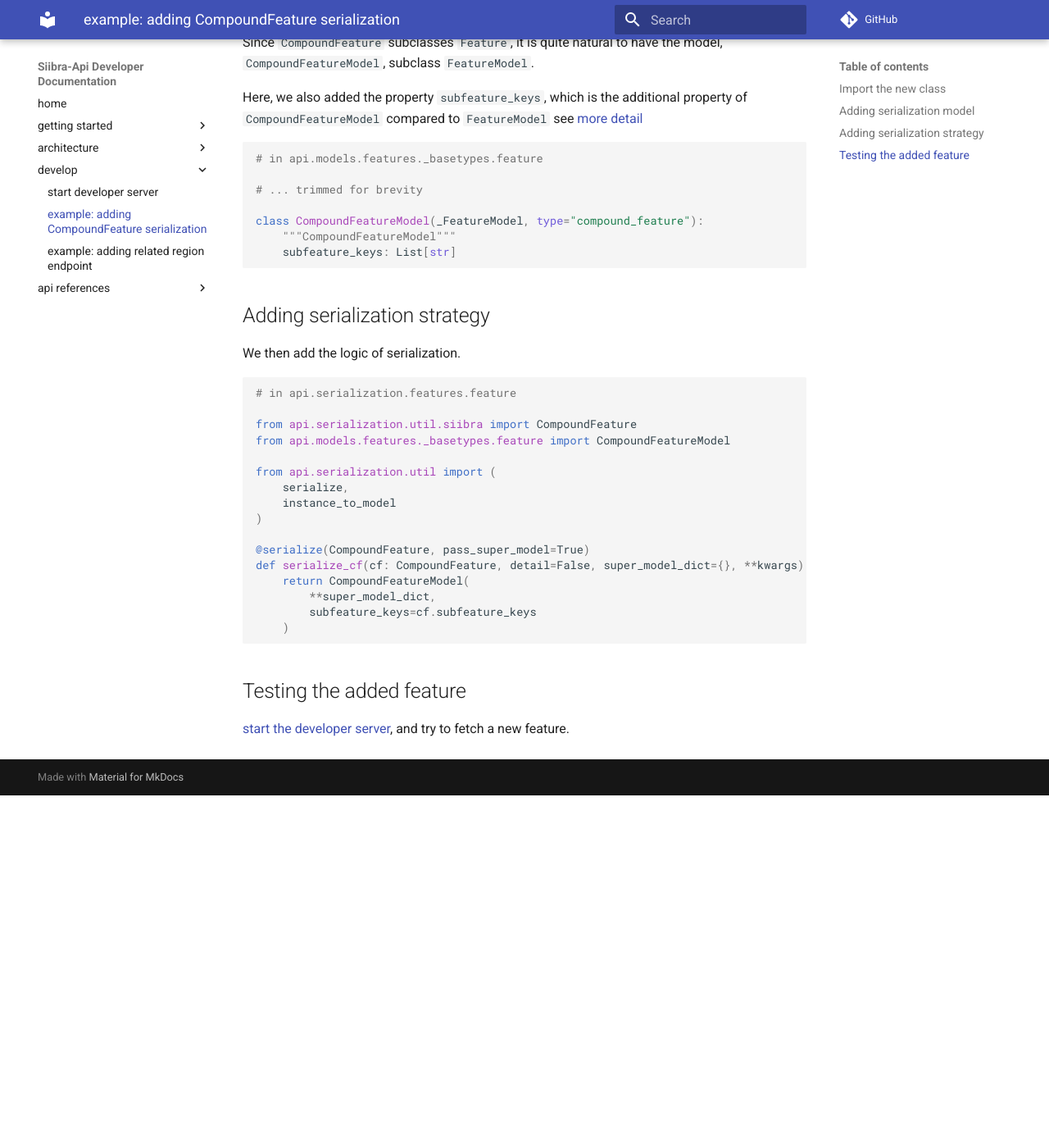
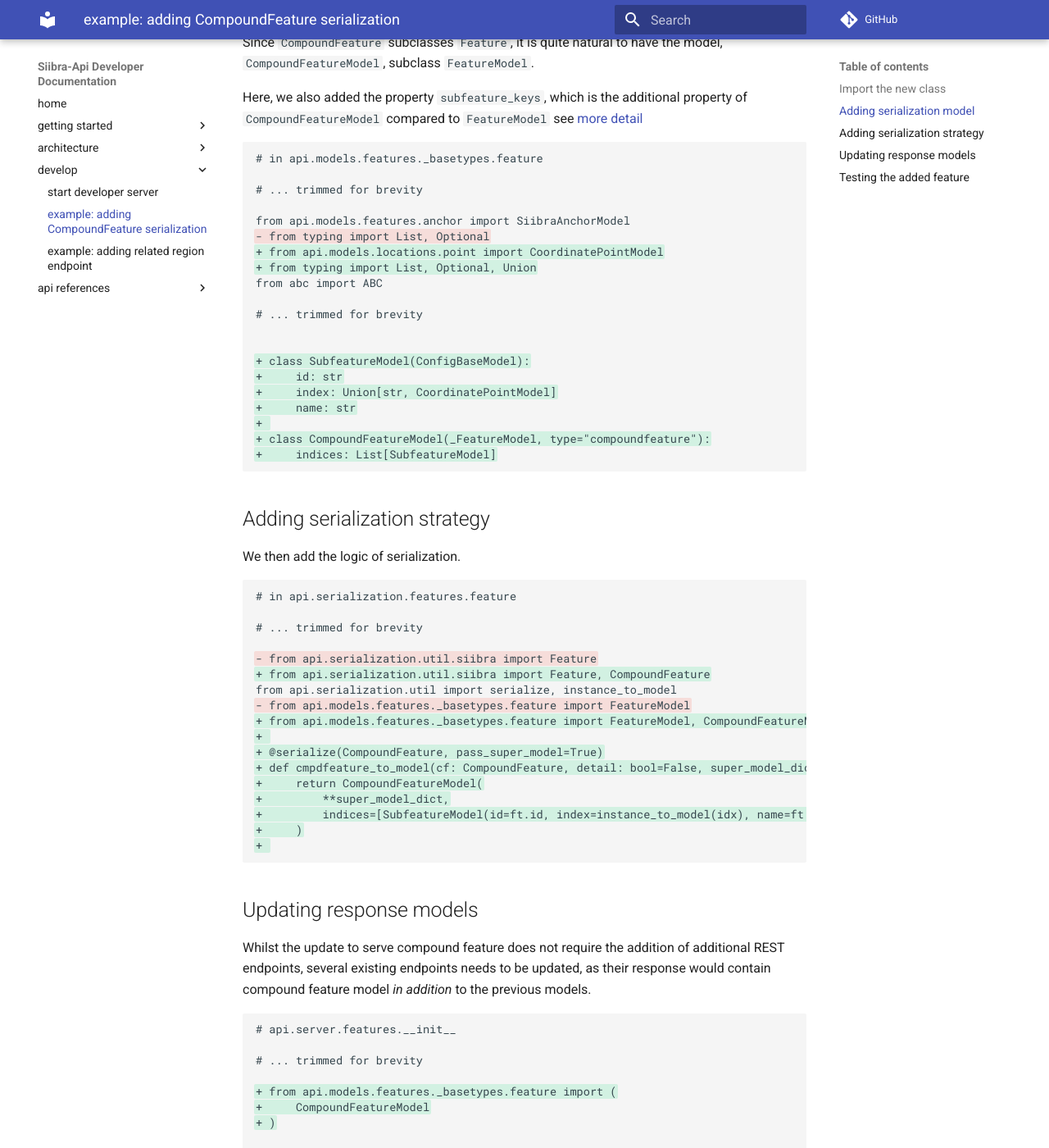
Before and after one commit to FZJ-INM1-BDA/siibra-api, an MkDocs documentation site: the page built from docs/develop.example.adding_serialization.md, in a window 1280 px wide and 1400 px high, scrolled down 599 px. Shown: the whole window at 82% size. Built offline with MkDocs 1.6.1 and Material for MkDocs 9.7.7, drawn with Linux system fonts in a browser that asks for light colours; comment, search, counter and statistics services are not loaded; before the commit the page ends 1569 px from its top, so only the background shows below that; some of the changed text lies outside the part shown.

Commit message:
feat: fixed doc

````diff
--- a/docs/develop.example.adding_serialization.md
+++ b/docs/develop.example.adding_serialization.md
@@ -4,12 +4,12 @@
 
 `api.serialization.util.siibra` Serves as the one and single entrypoint to siibra package. To access the new class `CompoundFeature`, import it here.
 
-```python
+```diff
 # in api.serialization.util.siibra
 
 # ... trimmed for brevity
 
-from siibra.feature.feature import CompoundFeature
++ from siibra.feature.feature import CompoundFeature
 ```
 
 ## Adding serialization model
@@ -20,38 +20,86 @@
 
 Here, we also added the property `subfeature_keys`, which is the additional property of `CompoundFeatureModel` compared to `FeatureModel` see [more detail](../api.models/#api.models._commons.ConfigBaseModel.__init_subclass__)
 
-```python
+```diff
 # in api.models.features._basetypes.feature
 
 # ... trimmed for brevity
 
-class CompoundFeatureModel(_FeatureModel, type="compound_feature"):
-    """CompoundFeatureModel"""
-    subfeature_keys: List[str]
+from api.models.features.anchor import SiibraAnchorModel
+- from typing import List, Optional
++ from api.models.locations.point import CoordinatePointModel
++ from typing import List, Optional, Union
+from abc import ABC
 
+# ... trimmed for brevity
+
+
++ class SubfeatureModel(ConfigBaseModel):
++     id: str
++     index: Union[str, CoordinatePointModel]
++     name: str
++
++ class CompoundFeatureModel(_FeatureModel, type="compoundfeature"):
++     indices: List[SubfeatureModel]
 ```
 
 ## Adding serialization strategy
 
 We then add the logic of serialization.
 
-```python
+```diff
 # in api.serialization.features.feature
 
-from api.serialization.util.siibra import CompoundFeature
-from api.models.features._basetypes.feature import CompoundFeatureModel
+# ... trimmed for brevity
 
-from api.serialization.util import (
-    serialize,
-    instance_to_model
-)
+- from api.serialization.util.siibra import Feature
++ from api.serialization.util.siibra import Feature, CompoundFeature
+from api.serialization.util import serialize, instance_to_model
+- from api.models.features._basetypes.feature import FeatureModel
++ from api.models.features._basetypes.feature import FeatureModel, CompoundFeatureModel, SubfeatureModel
++
++ @serialize(CompoundFeature, pass_super_model=True)
++ def cmpdfeature_to_model(cf: CompoundFeature, detail: bool=False, super_model_dict={}, **kwargs):
++     return CompoundFeatureModel(
++         **super_model_dict,
++         indices=[SubfeatureModel(id=ft.id, index=instance_to_model(idx), name=ft.name) for (idx, ft) in zip(cf.indices, cf.elements)]
++     )
++
 
-@serialize(CompoundFeature, pass_super_model=True)
-def serialize_cf(cf: CompoundFeature, detail=False, super_model_dict={}, **kwargs) -> CompoundFeatureModel:
-    return CompoundFeatureModel(
-        **super_model_dict,
-        subfeature_keys=cf.subfeature_keys
-    )
+
+```
+
+## Updating response models
+
+Whilst the update to serve compound feature does not require the addition of additional REST endpoints, several existing endpoints needs to be updated, as their response would contain compound feature model *in addition* to the previous models.
+
+```diff
+# api.server.features.__init__
+
+# ... trimmed for brevity
+
++ from api.models.features._basetypes.feature import (
++     CompoundFeatureModel
++ )
+
+# ... trimmed for brevity
+
+# Regional Connectivity
+- RegionalConnectivityModels = SiibraRegionalConnectivityModel
++ RegionalConnectivityModels = Union[SiibraRegionalConnectivityModel, CompoundFeatureModel]
+
+# ... trimmed for brevity
+
+# Cortical Profiles
+- CortialProfileModels = SiibraCorticalProfileModel
++ CortialProfileModels = Union[SiibraCorticalProfileModel, CompoundFeatureModel]
+
+# ... trimmed for brevity
+
+# Tabular
+- TabularModels = Union[SiibraCorticalProfileModel, SiibraReceptorDensityFp, SiibraTabularModel]
++ TabularModels = Union[CompoundFeatureModel, SiibraCorticalProfileModel, SiibraReceptorDensityFp, SiibraTabularModel]
+
 
 ```
 
````
